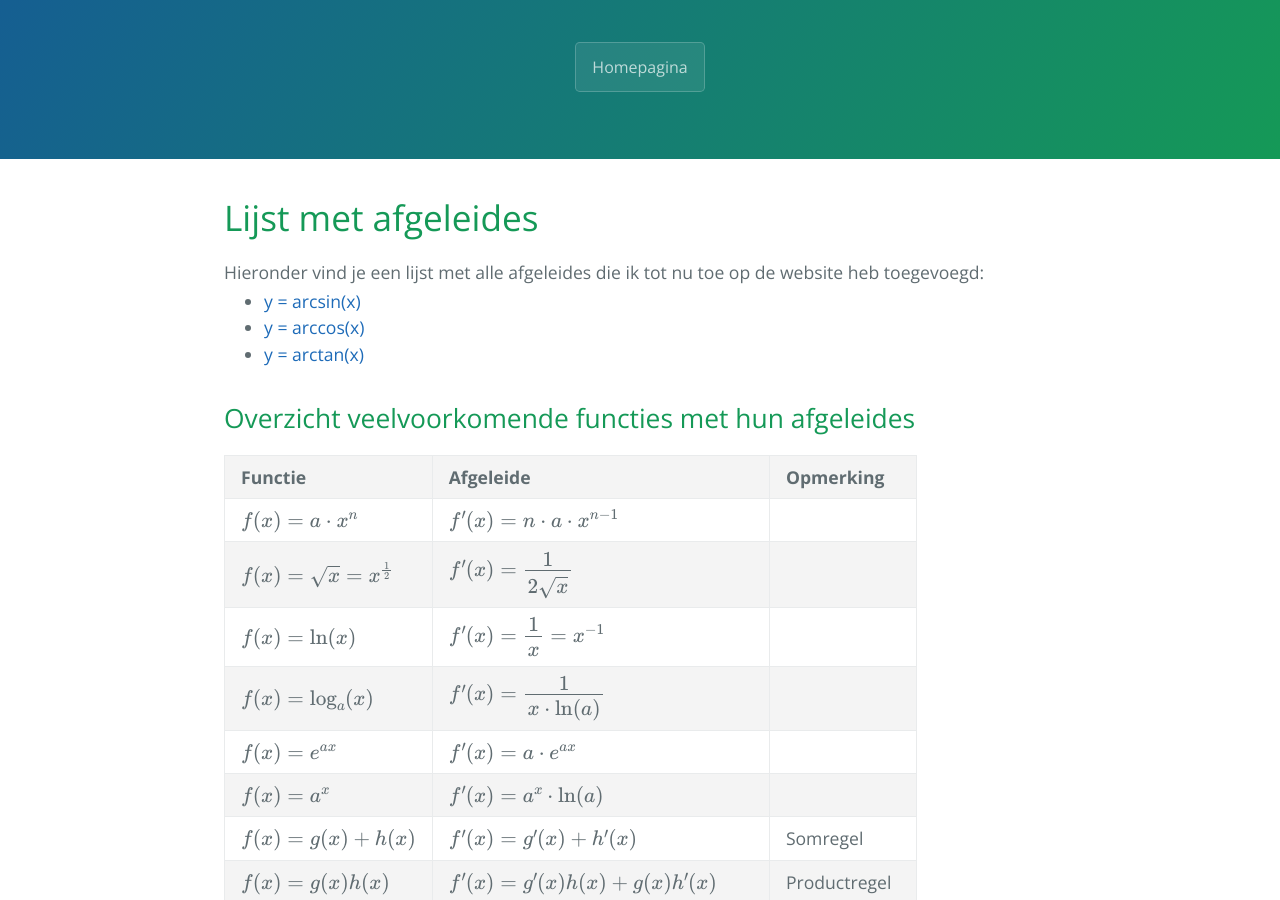
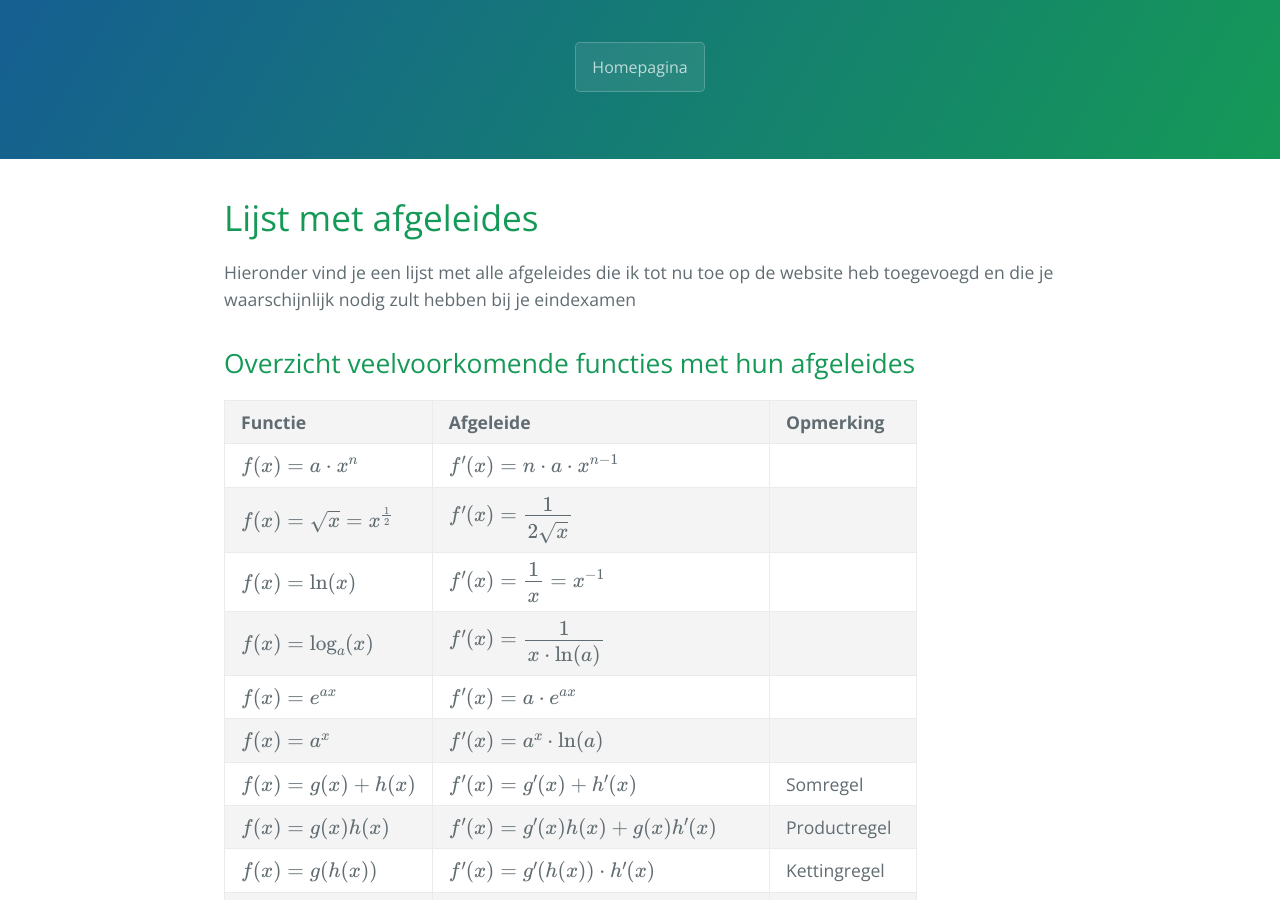
Before and after one commit to wiskundevragen/wiskundevragen.github.io, a Jekyll site: the page built from afgeleides/afgeleides.html, in a window 1280 px wide and 900 px high, scrolled down 301 px. Built offline with Jekyll 4.4.1, drawn with Linux system fonts in a browser that asks for light colours.

Commit message:
add some messy temp js

```diff
--- a/JS/Main.js
+++ b/JS/Main.js
@@ -13,7 +13,11 @@
 	return document.getElementById(a);
 }
 
+var prev_handler = window.onload;
 window.onload = function () {
+	if (prev_handler) {
+		prev_handler();
+	}
 	if ('serviceWorker' in navigator) {
 		navigator.serviceWorker.register('../service-worker.js', {
 			scope: '.' // <--- THIS BIT IS REQUIRED
--- a/JS/Search.js
+++ b/JS/Search.js
@@ -1,4 +1,7 @@
+var prev_handler = window.onload;
 window.onload = function () {
-	console.log("?????????");
+	if (prev_handler) {
+		prev_handler();
+	}
 	document.getElementById("searchQuery").innerHTML = location.href.split("q=")[1].split("&")[0];
 }
--- a/afgeleides/afgeleides.html
+++ b/afgeleides/afgeleides.html
@@ -3,13 +3,8 @@
 title: Lijst met afgeleides
 see_also: ["prim_lijst", "gonio", "help_diff", "help_prim"]
 ---
-Hieronder vind je een lijst met alle afgeleides die ik tot nu toe op de website heb toegevoegd:
-
-<ul>
-	<li><a href='arcsinx'>y = arcsin(x)</a></li>
-	<li><a href='arccosx'>y = arccos(x)</a></li>
-	<li><a href='arctanx'>y = arctan(x)</a></li>
-</ul>
+Hieronder vind je een lijst met alle afgeleides die ik tot nu toe op de website heb toegevoegd en die je waarschijnlijk
+nodig zult hebben bij je eindexamen
 
 <h2>Overzicht veelvoorkomende functies met hun afgeleides</h2>
 <table>
```
